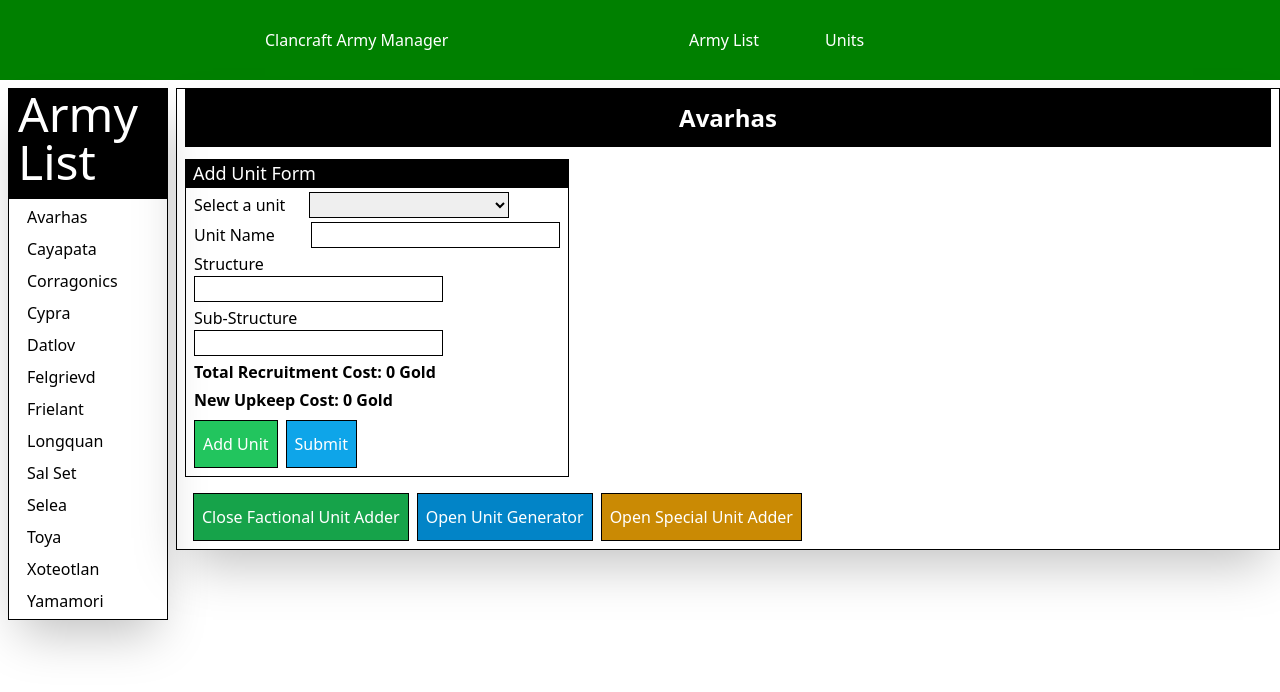
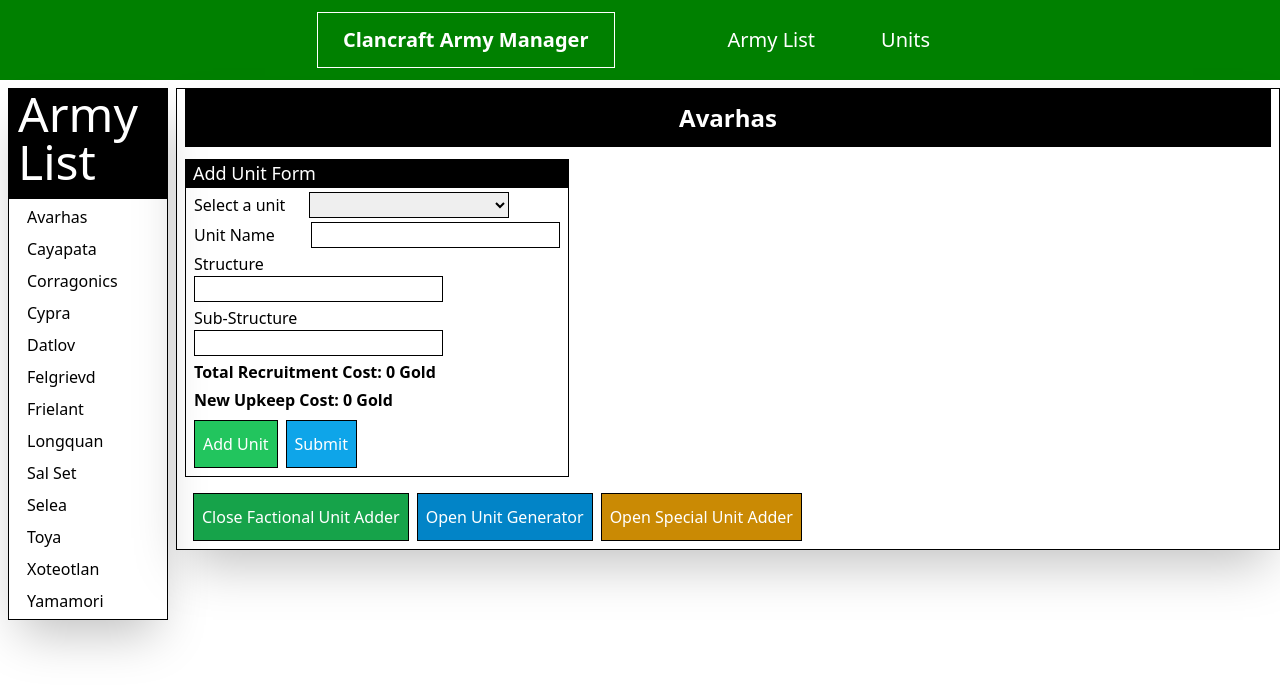
Before and after one commit to 7GCraft/Clancraft-Army-Manager, a Vue app: page /armies/AV in a window 1280 px wide. Shown: the top 692 px of the page. Built offline with nearby package versions, Linux system fonts and the light colour scheme.

Commit message:
Improve the title and navbar styles.

```diff
--- a/src/components/ArmyTable.vue
+++ b/src/components/ArmyTable.vue
@@ -28,7 +28,7 @@
           v-for="(armyUnits, subStructure, subStructureIdx) in groupedArmy"
           :key="subStructure"
         >
-          <tr v-for="(unit, unitIdx) of armyUnits" :key="unit.Number">
+          <tr v-for="(unit, unitIdx) of armyUnits" :key="unit.Name">
             <td>{{ unit.Number }}</td>
             <td @dblclick="selectDataCellToEdit(unit, 'Name')">
                 <input class="w-72 px-2 mx-1" :value="unit.Name" @keydown.enter="saveEdit($event,unit,'Name')" v-if="checkIfUnitAndAttributeSelected(unit,'Name')" type="text">
--- a/src/components/TheNavigation.vue
+++ b/src/components/TheNavigation.vue
@@ -1,15 +1,15 @@
 <template>
-    <header>
-        <nav>
-            <h1><router-link to="/">Clancraft Army Manager</router-link></h1>
+    <header class="flex justify-center">
+        <nav class="mr-20">
+            <h1 class="text-xl font-bold border border-white active:border-4 active:bg-green-600"><router-link to="/">Clancraft Army Manager</router-link></h1>
         </nav>
-        <nav>
+        <nav class="">
             <ul>
               <li>
-                    <router-link to="/">Army List</router-link>
+                    <router-link class="text-xl active:bg-green-600 active:border-white border border-white" to="/">Army List</router-link>
                 </li>
                 <li>
-                    <router-link to="/units">Units</router-link>
+                    <router-link class="text-xl active:bg-green-600 active:border-white border border-white" to="/units">Units</router-link>
                 </li>
             </ul>
         </nav>
@@ -56,13 +56,7 @@ h1 a.router-link-active {
   border-color: transparent;
 }
 
-header nav {
-  width: 30%;
-  margin: 1rem;
-  display: flex;
-  justify-content: space-between;
-  align-items: center;
-}
+
 
 header ul {
   list-style: none;
```
